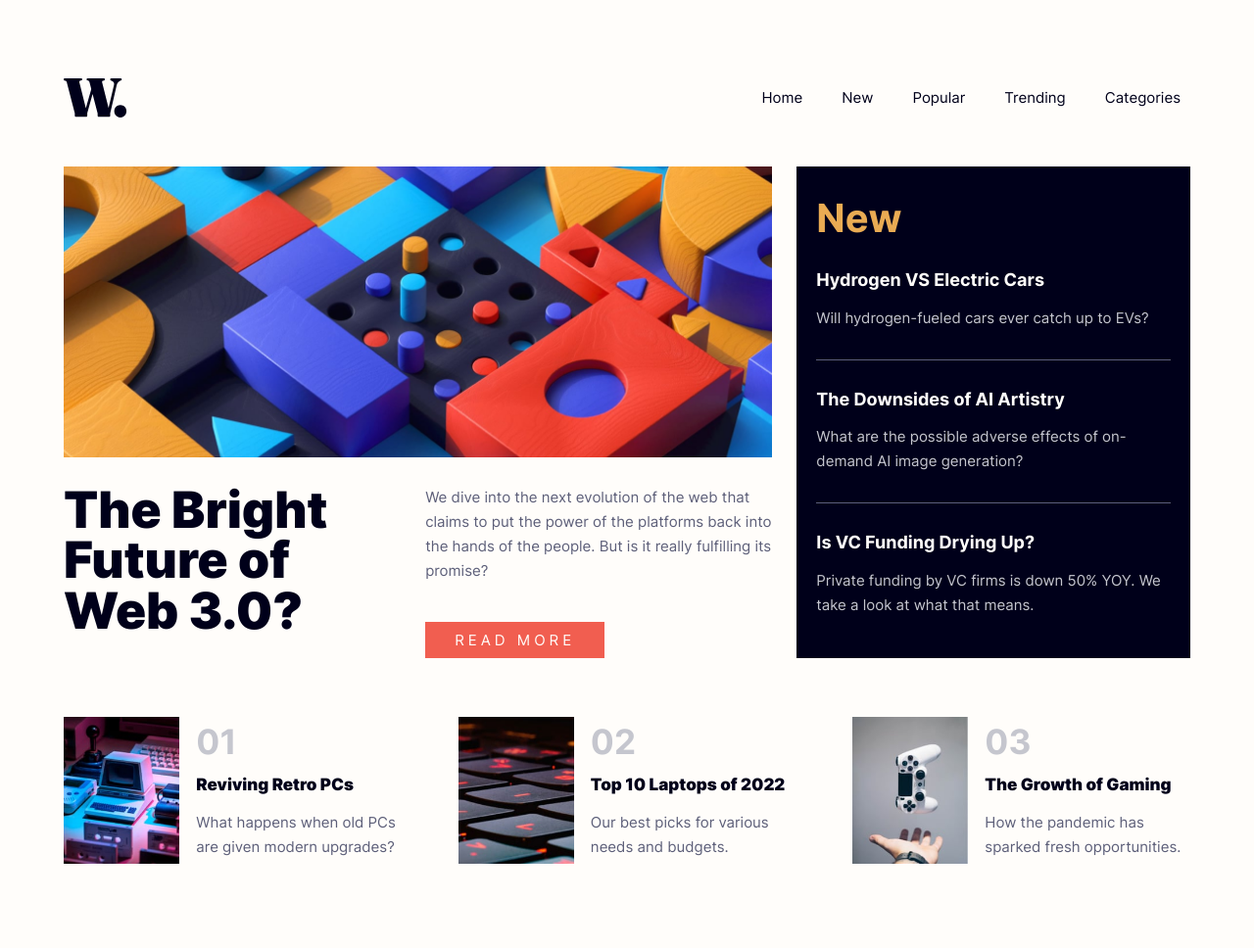
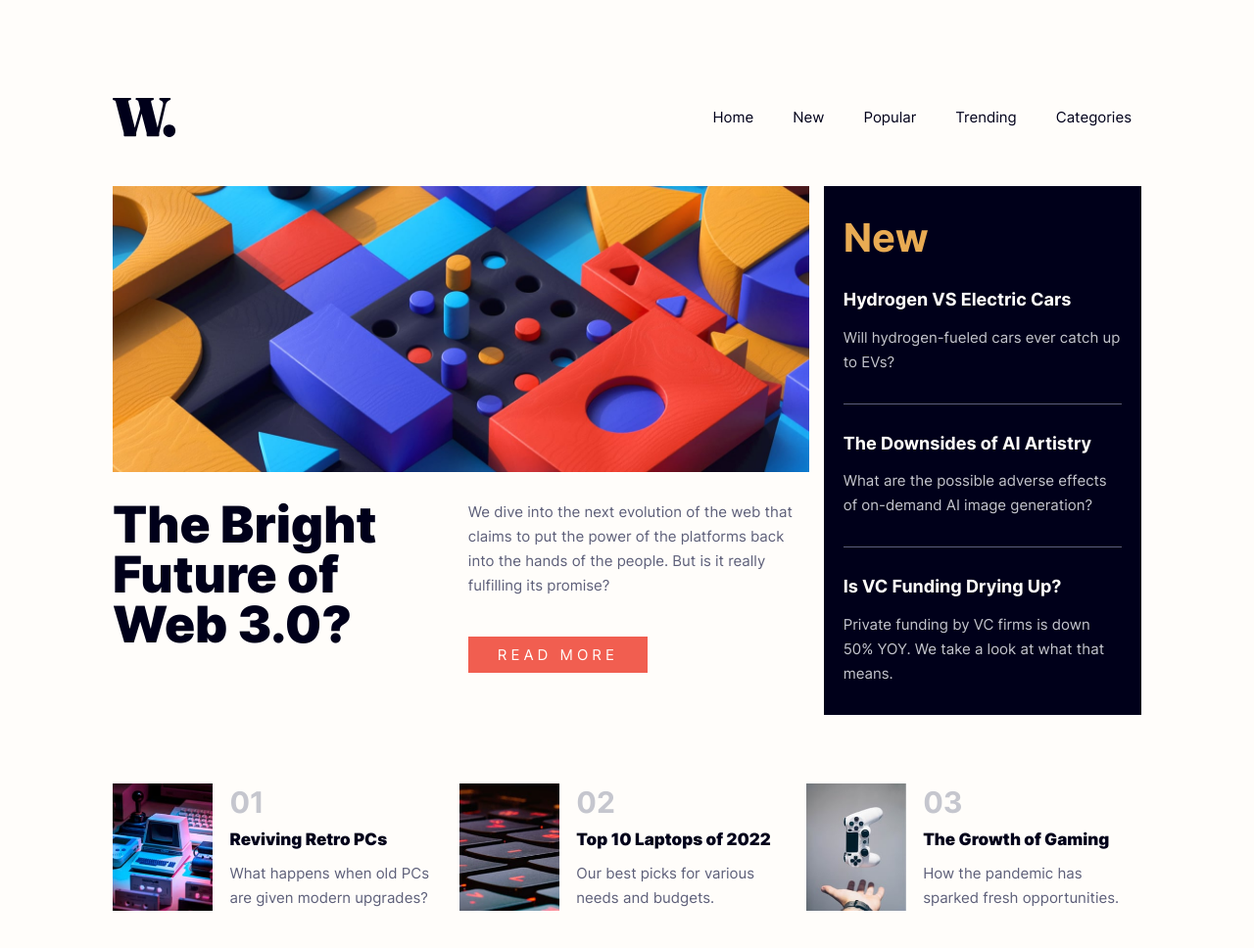
Before and after one commit to marijanasevo/news-homepage, a plain HTML site: page index.html in a window 1280 px wide. Shown: the whole page at 98% size. Drawn offline with Linux system fonts and the light colour scheme.

Commit message:
Spacing adjusting closer to design

```diff
--- a/assets/styles/style.scss
+++ b/assets/styles/style.scss
@@ -117,7 +117,7 @@ img {
   @include breakpoint-min(large) {
     padding: 0;
     margin-inline: auto;
-    width: min(91%, 1150px);
+    width: min(91%, 1050px);
   }
 }
 
@@ -127,10 +127,10 @@ img {
 
 header {
   font-size: 1.5rem;
-  padding: 30px 0 30px;
+  margin: 30px 0 30px;
 
   @include breakpoint-min(medium) {
-    padding: 80px 0 50px;
+    margin: 100px 0 50px;
   }
 }
 
@@ -264,8 +264,8 @@ nav ul a {
 
 .featured {
   display: flex;
-  gap: 25px;
-  margin-bottom: 6rem;
+  gap: 1.5rem;
+  margin-bottom: 7rem;
 
   @include breakpoint-max(large) {
     flex-flow: column;
@@ -280,7 +280,7 @@ nav ul a {
 .main-article {
   @include breakpoint-min(medium) {
     // main is 2x wider than aside
-    flex: 2;
+    flex: 2.5;
   }
 
   &__img {
@@ -296,9 +296,9 @@ nav ul a {
   }
 
   &__title  {
-    font-size: clamp(4rem, 2.3vw + 2.2rem, 5.3rem);
-    line-height: clamp(4rem, 2.3vw + 2.2rem, 5.3rem);
-    margin: 15px 15px 0 0;
+    font-size: clamp(4rem, 2.3vw + 2.2rem, 5.5rem);
+    line-height: clamp(4rem, 2.3vw + 2.2rem, 5.7rem);
+    margin: 1.5rem 1.5rem 0 0;
 
     a:hover { color: var(--very-dark-blue) }
 
@@ -394,7 +394,7 @@ nav ul a {
 .num-articles {
   display: flex;
   flex-direction: column;
-  gap: 3rem;
+  gap: 1rem;
   margin-bottom: 50px;
 
   @include breakpoint-min(medium) {
@@ -417,7 +417,7 @@ nav ul a {
 
   // wide screen articles side by side
   @media (min-width: 1200px) {
-    flex-basis: 30%;
+    flex-basis: 32.6%;
   }
 }
 
@@ -427,7 +427,7 @@ nav ul a {
   gap: 5%;
 
   &__image {
-    height: 15rem;
+    height: 13rem;
     align-self: center;
   }
 
@@ -439,7 +439,7 @@ nav ul a {
 
   &__number {
     font-weight: bolder;
-    font-size: 3.5rem;
+    font-size: 3rem;
     color: var(--grayish-blue);
   }
 
```
Also changed, not shown: dist/style.css, 1 other file.
